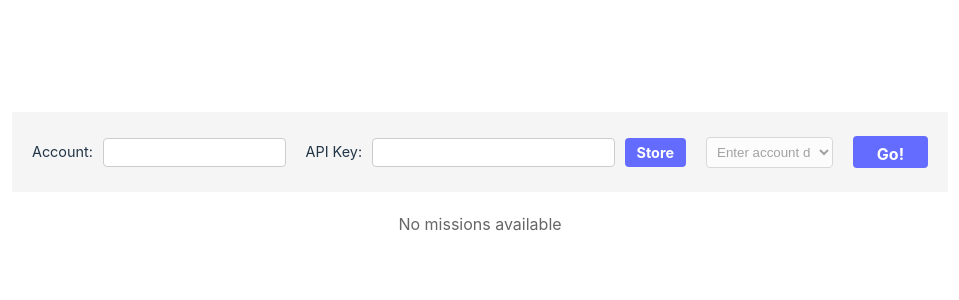
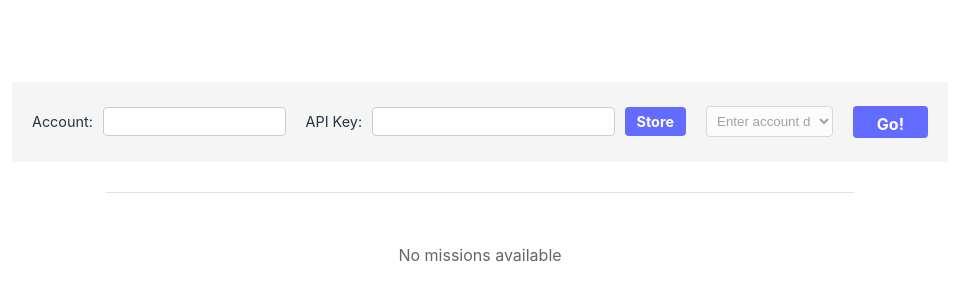
Before and after one commit to judgesteven/api-app-test, a React (Vite) app: page / in a window 1280 px wide. Shown: the part 216-516 px from the top of the page, without its empty margins (160-1119 px from the left). Built offline with nearby package versions, Linux system fonts and the light colour scheme.

Commit message:
style: add dividing line between input and profile sections

```diff
--- a/src/App.tsx
+++ b/src/App.tsx
@@ -314,6 +314,12 @@ function App() {
         isStored={isStored}
         selectedPlayerId={formData.player}
       />
+      <hr style={{
+        margin: '30px auto',
+        width: '80%',
+        border: 'none',
+        borderTop: '1px solid #e0e0e0'
+      }} />
       {playerProfile && <PlayerProfile player={playerProfile} isLoading={false} teams={teams} />}
       <Missions
         missions={missions}
```
